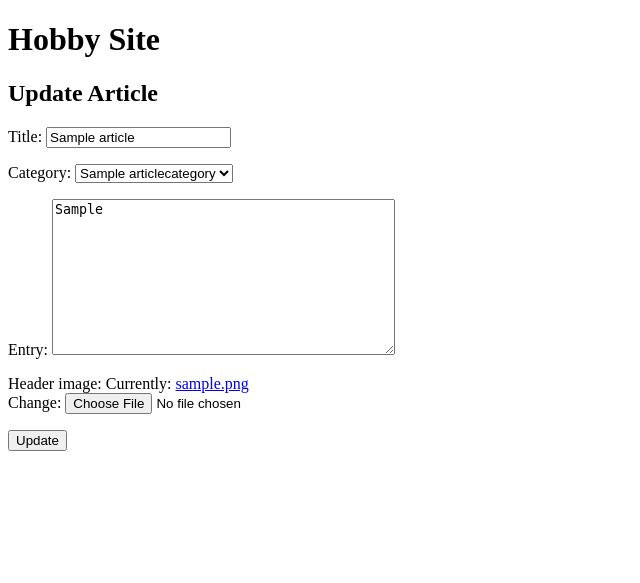
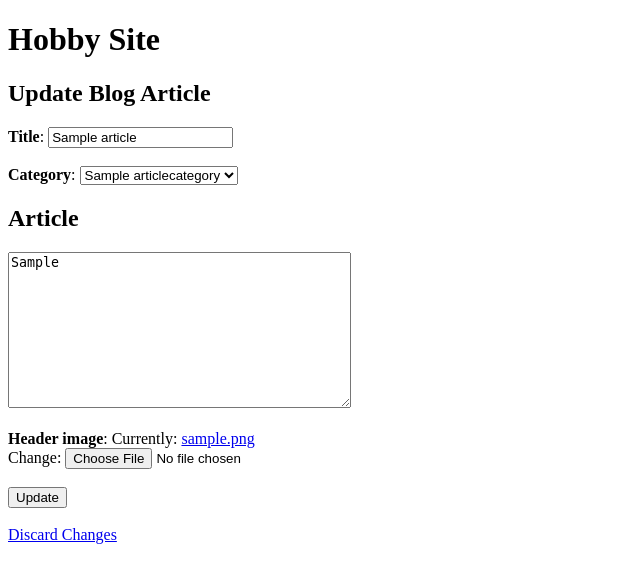
Before and after one commit to SonHyeju1113/hobbysite-CD-10, a Django app: page /blog/update/1/ in a window 1280 px wide. Shown: the top 583 px of the page, without its empty margins (0-640 px from the left). Run offline with Django 5.2, Linux system fonts and the light colour scheme; a user stored in the database is signed in; tables that the repository leaves empty hold one stand-in row (values such as "Sample post").

Commit message:
Updated blog_update html to be cleaner

```diff
--- a/hobbysite/blog/templates/blog_update.html
+++ b/hobbysite/blog/templates/blog_update.html
@@ -1,9 +1,19 @@
 {% extends "base.html" %}
 {% block content %}
-  <h2>Update Article</h2>
+  <h2>Update Blog Article</h2>
   <form method="post" enctype="multipart/form-data">
     {% csrf_token %}
-    {{ form.as_p }}
+    <strong>{{ form.title.label }}</strong>: {{ form.title }}
+    <br><br>
+    <strong>{{ form.category.label }}</strong>: {{ form.category }}
+    <br>
+    <h2>Article</h2>
+    {{ form.entry }}
+    <br><br>
+    <strong>{{ form.header_image.label }}</strong>: {{ form.header_image }}
+    <br><br>
     <button type="submit">Update</button>
   </form>
+  <br>
+  <a href="{% url 'article_detail' article.pk %}" class="btn btn-primary">Discard Changes</a>
 {% endblock %}
```
